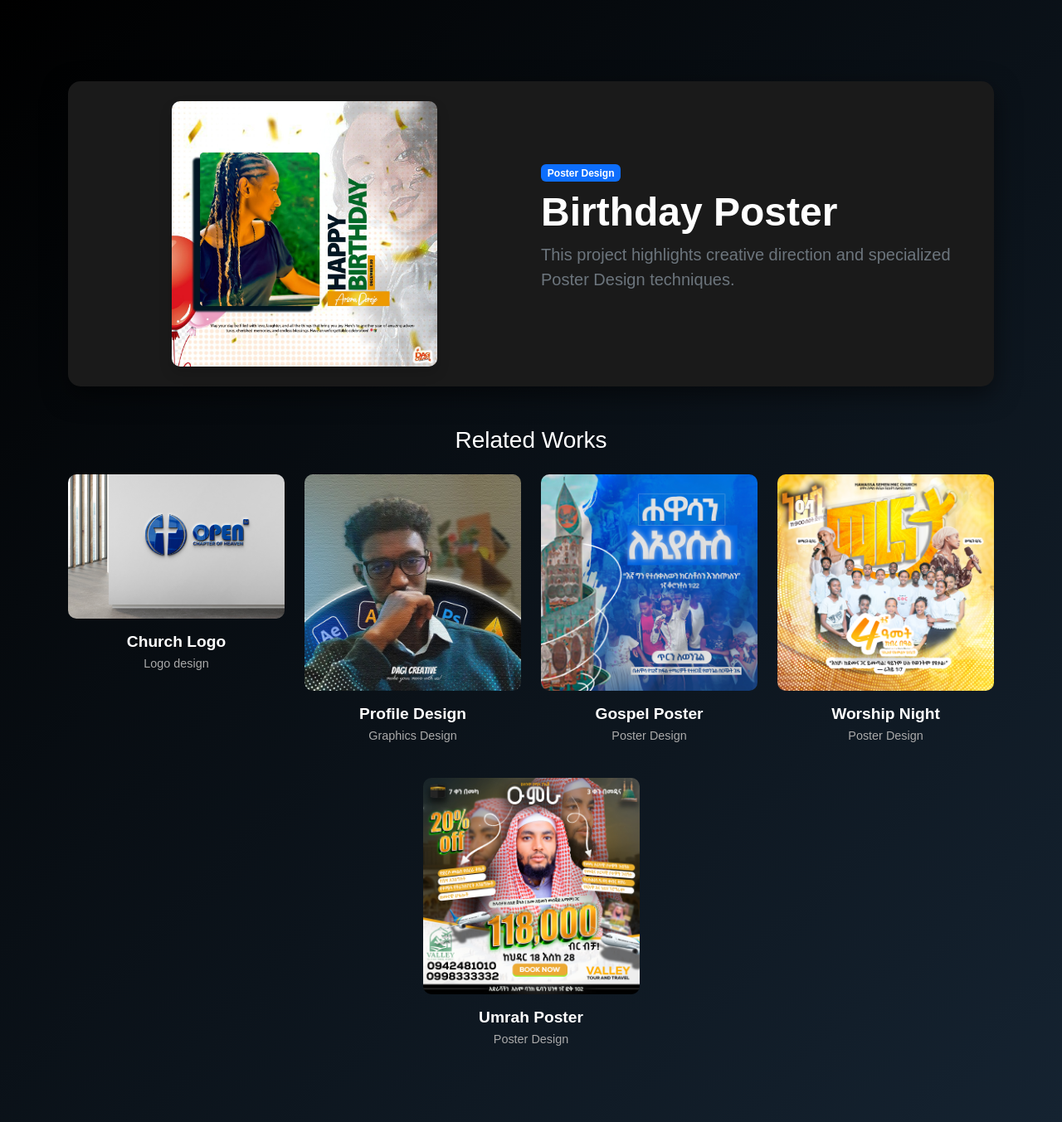
After one commit to dagicoding/portfolio, a Django app: page /moreworks/11/ in a window 1280 px wide. The commit adds this page. Shown: the whole page at 83% size. Run offline with Django 5.2, Linux system fonts and the light colour scheme; data comes from the database, SQL or seed files in the repository; both versions use the stored data as it was after the commit; some libraries are stand-ins or nearby versions.

Commit message:
more works update

```diff
--- a/portfolio/portfoilo_App/static/styles/style.css
+++ b/portfolio/portfoilo_App/static/styles/style.css
@@ -391,6 +391,56 @@ textarea {
   height: 50px;
 }
 
+/* General Layout Improvements */
+
+.redirect-work {
+  background: #1a1a1a;
+  border-radius: 15px;
+  margin-top: 50px;
+  box-shadow: 0 10px 30px rgba(0, 0, 0, 0.5);
+}
+
+/* Image Handling */
+.redirect-work img,
+.works-card img {
+  object-fit: cover; /* This prevents images from stretching */
+  border-radius: 10px;
+  transition: transform 0.3s ease;
+  width: 100%; /* Make it responsive */
+  max-width: 320px;
+}
+
+/* Card Hover Effects */
+.works-card {
+  transition:
+    transform 0.3s ease,
+    filter 0.3s ease;
+}
+
+.works-card:hover {
+  transform: translateY(-10px); /* Lifts the card up */
+}
+
+.works-card img:hover {
+  filter: brightness(1.1);
+}
+
+/* Typography */
+.card-info h3 {
+  font-size: 1.2rem;
+  font-weight: 600;
+  margin-bottom: 5px;
+}
+
+.card-info p {
+  font-size: 0.9rem;
+  color: #aaaaaa;
+}
+
+.related-works {
+  border-top: 1px solid #333;
+}
+
 @media (max-width: 992px) {
   .sidebar {
     width: 72px;
--- a/portfolio/portfoilo_App/templates/mainpages/home.html
+++ b/portfolio/portfoilo_App/templates/mainpages/home.html
@@ -102,7 +102,11 @@
                 <div class="pg-card-info">
                   <h3>{{work.design_name}}</h3>
                   <p>{{work.type_of_work}}</p>
-                  <a href="#" class="btn btn-light mt-2">More</a>
+                  <a
+                    href="{% url 'morework' work.works_id %}"
+                    class="btn btn-light mt-2"
+                    >More</a
+                  >
                 </div>
               </div>
               {% endfor %}
--- /dev/null
+++ b/portfolio/portfoilo_App/templates/mainpages/more.html
@@ -0,0 +1,68 @@
+{% load static %}
+<!doctype html>
+<html lang="en">
+  <head>
+    <meta charset="UTF-8" />
+    <meta name="viewport" content="width=device-width, initial-scale=1.0" />
+    <title>My works</title>
+    <link
+      rel="stylesheet"
+      href="{% static 'bootstrap5.3.8/css/bootstrap.css' %}"
+    />
+    <link rel="stylesheet" href="{% static 'styles/style.css' %}" />
+    <link
+      rel="stylesheet"
+      href="https://cdnjs.cloudflare.com/ajax/libs/font-awesome/7.0.1/css/all.min.css"
+      integrity="sha512-2SwdPD6INVrV/lHTZbO2nodKhrnDdJK9/kg2XD1r9uGqPo1cUbujc+IYdlYdEErWNu69gVcYgdxlmVmzTWnetw=="
+      crossorigin="anonymous"
+      referrerpolicy="no-referrer"
+    />
+  </head>
+  <body>
+    <div class="container py-5">
+      <div class="redirect-work p-4 mb-5">
+        <div class="row align-items-center">
+          <div class="col-md-6 text-center">
+            <img
+              src="{{work.design_img.url}}"
+              alt="{{work.design_name}}"
+              class="img-fluid shadow"
+            />
+          </div>
+          <div class="col-md-6 mt-4 mt-md-0">
+            <span class="badge bg-primary mb-2">{{work.type_of_work}}</span>
+            <h2 class="display-5 fw-bold">{{work.design_name}}</h2>
+            <p class="lead text-secondary">
+              This project highlights creative direction and specialized
+              {{work.type_of_work}} techniques.
+            </p>
+          </div>
+        </div>
+      </div>
+
+      <h3 class="text-center mb-4">Related Works</h3>
+      <div class="row justify-content-center">
+        {% for works in allwork %} {% if works.works_id != work.works_id %}
+        <div class="col-lg-3 col-md-4 col-sm-6 mb-4">
+          <a
+            href="{% url 'morework' works.works_id %}"
+            class="text-white text-decoration-none"
+          >
+            <div class="works-card text-center">
+              <img
+                src="{{works.design_img.url}}"
+                alt="{{works.design_name}}"
+                class="img-fluid"
+              />
+              <div class="card-info mt-3">
+                <h3>{{works.design_name}}</h3>
+                <p>{{works.type_of_work}}</p>
+              </div>
+            </div>
+          </a>
+        </div>
+        {% endif %} {% endfor %}
+      </div>
+    </div>
+  </body>
+</html>
--- a/portfolio/portfoilo_App/urls.py
+++ b/portfolio/portfoilo_App/urls.py
@@ -15,6 +15,7 @@ urlpatterns = [
     path('manage/manageWorks/', views.manageWorks, name = 'manageWorks'),
     path('delete-work/<int:works_id>/', views.deleteWork, name = 'deleteWork'),
     path('updateWork/<int:works_id>/', views.updateWork, name = 'updateWork'),
+    path('moreworks/<int:works_id>/', views.morework_view, name = 'morework'),
     path('manage/contact/', views.contact_view, name = 'manageContact'),
     path('updateContact/<int:Contact_id>/', views.updateContact, name = 'updateContact'),
     path('manage/messages/', views.message_view, name = 'message'),
--- a/portfolio/portfoilo_App/views.py
+++ b/portfolio/portfoilo_App/views.py
@@ -118,6 +118,12 @@ def updateWork(request, works_id):
         form = WorkForm(instance= work)
     return render(request, 'update/updateWork.html', {'form' : form, 'work' : work})
 
+
+def morework_view(request, works_id):
+    allwork = Works.objects.all()
+    work_item = get_object_or_404(Works, works_id = works_id)
+    return render(request, 'mainpages/more.html', {'work' : work_item, 'allwork': allwork})
+
 def contact_view(request):
     contact = Contact.objects.all()
     return render(request, 'manage/manageContact.html', {'contact' : contact})
```
Also changed, not shown: portfolio/db.sqlite3, portfolio/media/works/118k_by_20.jpg (added), portfolio/media/works/2.jpg (added).
